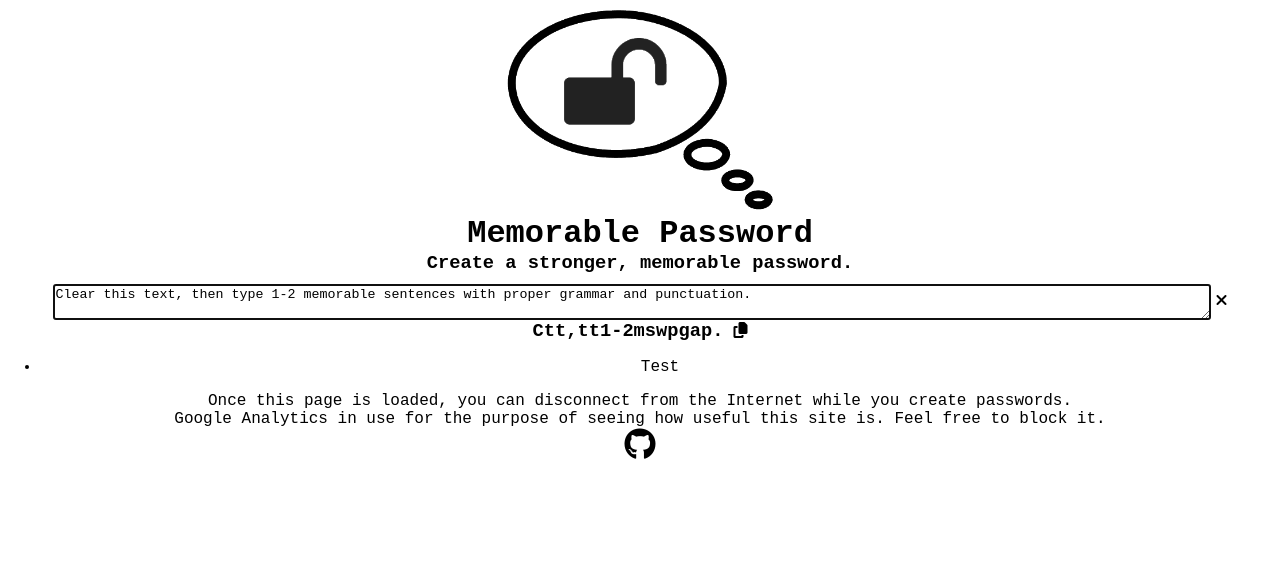
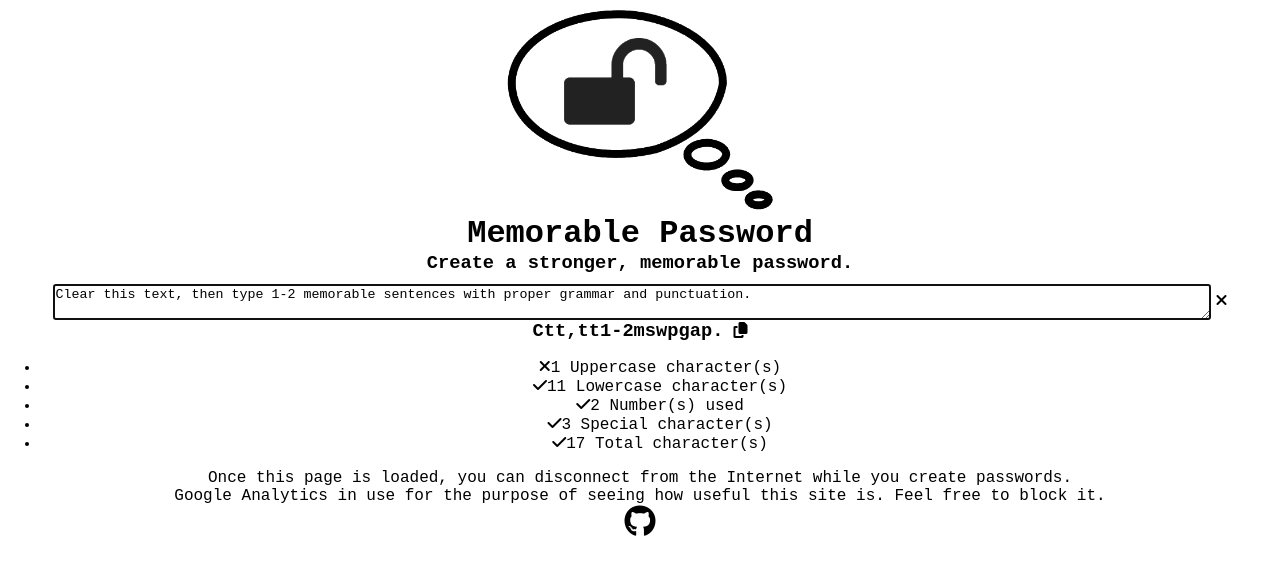
Before and after one commit to itsmikechu/memorable-password, a React (Create React App) app: page / in a window 1280 px wide. Shown: the top 574 px of the page. Built offline with nearby package versions, Linux system fonts and the light colour scheme.

Commit message:
Checklist: implmented in UI; handle undefined

```diff
--- a/src/components/App.js
+++ b/src/components/App.js
@@ -15,10 +15,10 @@
 
   computePassword = (passphrase) => {
     if (passphrase.length) {
-     return passphrase
+      return passphrase
         .match(/^.|([\s-."',?])+.|\W$/ig)
         .reduce((accumulator, currentValue, currentIndex, array) => {
-          return accumulator + currentValue.replace(' ','');
+          return accumulator + currentValue.replace(' ', '');
         });
     }
     return '';
@@ -38,7 +38,7 @@
           initialPassphrase={this.state.passphrase}
           updateComputedPassword={this.updateComputedPassword} />
         <Password password={this.state.password} />
-        <Checklist/>
+        <Checklist password={this.state.password} />
         <Footer />
       </div>
     );
--- a/src/components/Checklist.js
+++ b/src/components/Checklist.js
@@ -3,7 +3,7 @@
 
 class Checklist extends Component {
     runRegexToGetLength = (value, regex) => {
-        if (value === null || value.match(regex) === null) {
+        if (typeof value === 'undefined' || value === null || value.match(regex) === null) {
             return 0;
         }
         return value.match(regex).length;
@@ -48,7 +48,26 @@
     render() {
         return (
             <ul className="Checklist">
-                <li>Test</li>
+                <li>
+                    <i className={this.satisfiesUppercase(this.props.password, 2) ? "fa fa-check" : "fa fa-times"}></i>
+                    <span>{this.countUppercase(this.props.password)} Uppercase character(s)</span>
+                </li>
+                <li>
+                    <i className={this.satisfiesLowercase(this.props.password, 2) ? "fa fa-check" : "fa fa-times"}></i>
+                    <span>{this.countLowercase(this.props.password)} Lowercase character(s)</span>
+                </li>
+                <li>
+                    <i className={this.satisfiesNumbers(this.props.password, 2) ? "fa fa-check" : "fa fa-times"}></i>
+                    <span>{this.countNumbers(this.props.password)} Number(s) used</span>
+                </li>
+                <li>
+                    <i className={this.satisfiesSpecialCharacters(this.props.password, 2) ? "fa fa-check" : "fa fa-times"}></i>
+                    <span>{this.countSpecialCharacters(this.props.password)} Special character(s)</span>
+                </li>
+                <li>
+                    <i className={this.satisfiesMinimumLength(this.props.password, 2) ? "fa fa-check" : "fa fa-times"}></i>
+                    <span>{this.props.password.length} Total character(s)</span>
+                </li>
             </ul>
         )
     }
```
Also changed, not shown: 1 other file (tests, documents, lock files or other folders).
